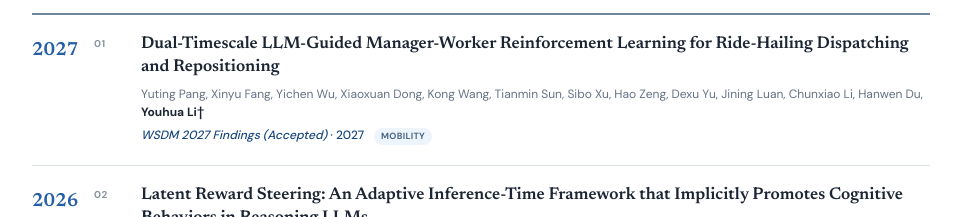
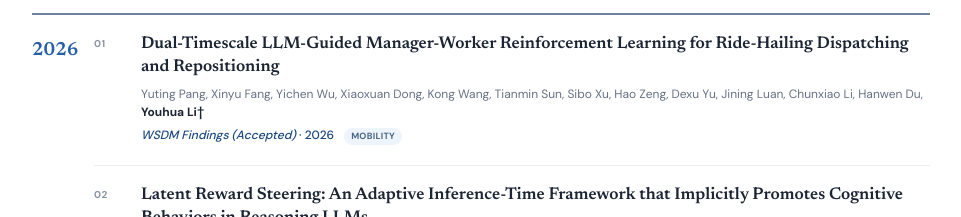
Before and after one commit to youhua97/youhua97.github.io, a Next.js app: page / in a window 1280 px wide. Shown: the part 5620-5837 px from the top of the page, without its empty margins (159-1120 px from the left). Built offline with nearby package versions, Linux system fonts and the light colour scheme.

Commit message:
Date WSDM accepted paper as 2026

```diff
--- a/app/data.ts
+++ b/app/data.ts
@@ -270,8 +270,8 @@ export const publications: Paper[] = [
       "Dual-Timescale LLM-Guided Manager-Worker Reinforcement Learning for Ride-Hailing Dispatching and Repositioning",
     authors:
       "Yuting Pang, Xinyu Fang, Yichen Wu, Xiaoxuan Dong, Kong Wang, Tianmin Sun, Sibo Xu, Hao Zeng, Dexu Yu, Jining Luan, Chunxiao Li, Hanwen Du, Youhua Li†",
-    venue: "WSDM 2027 Findings (Accepted)",
-    year: "2027",
+    venue: "WSDM Findings (Accepted)",
+    year: "2026",
     tag: "Mobility",
   },
 
```
